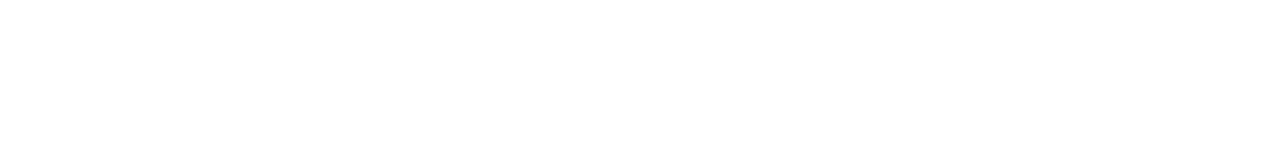
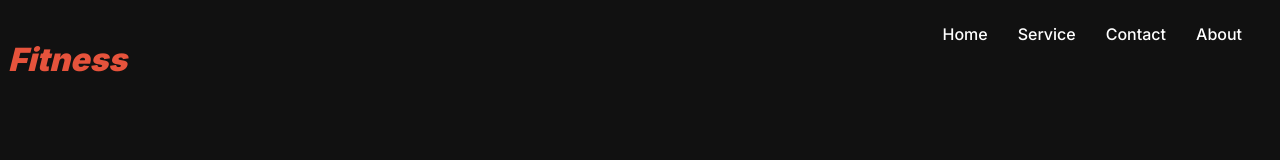
Before and after one commit to Nextronix-083/fitness-web-assignment-02, a plain HTML site: page index.html in a window 1280 px wide. Drawn offline with Linux system fonts and the light colour scheme.

Commit message:
prepare header section

```diff
--- a/index.html
+++ b/index.html
@@ -6,7 +6,26 @@
     <title>Fitnes</title>
     <link rel="stylesheet" href="styles/fitness.css">
 </head>
-<body>
+<body class="inter-font bg-light">
+    <header>
+        <nav class="navbar display-flex">
+            <h3 class="brand">Fitness</h3>
+            <ul class="nav-links display-flex">
+                <li class="nav-item"><a href="" class="nav-link text-white">Home</a></li>
+                <li class="nav-item"><a href="" class="nav-link text-white">Service</a></li>
+                <li class="nav-item"><a href="" class="nav-link text-white">Contact</a></li>
+                <li class="nav-item"><a href="" class="nav-link text-white">About</a></li>
+            </ul>
+        </nav>
+        <div class="banner">
 
+        </div>
+    </header>
+    <main>
+
+    </main>
+    <footer>
+
+    </footer>
 </body>
 </html>
--- a/styles/fitness.css
+++ b/styles/fitness.css
@@ -0,0 +1,52 @@
+@import url('https://fonts.googleapis.com/css2?family=Inter:wght@100..900&display=swap');
+
+.inter-font {
+  font-family: "Inter", sans-serif;
+  font-optical-sizing: auto;
+  font-weight: 400;
+  font-style: normal;
+  font-variation-settings:
+    "slnt" 0;
+}
+/* shared styles */
+.display-flex{
+    display: flex;
+}
+
+.text-white{
+    color: rgba(255, 255, 255, 1);
+}
+
+/* .text-orange{
+    color: rgba(230, 83, 60, 1);
+} */
+
+.bg-light{
+    background-color: rgba(17, 17, 17, 1);
+}
+/* header style */
+/* navbar related styles */
+.navbar{
+  justify-content: space-between;
+  color: rgba(230, 83, 60, 1);
+}
+.brand{
+    font-weight: 900;
+    font-size: 2rem;
+    font-style: italic;
+}
+.nav-item{
+    list-style: none;
+    margin-right: 30px;
+}
+
+.nav-link{
+    text-decoration: none;
+    font-weight: 500;
+
+}
+
+.navbar, .nav-item{
+    max-width: 1440px;
+    margin: 0, auto;
+}
```
